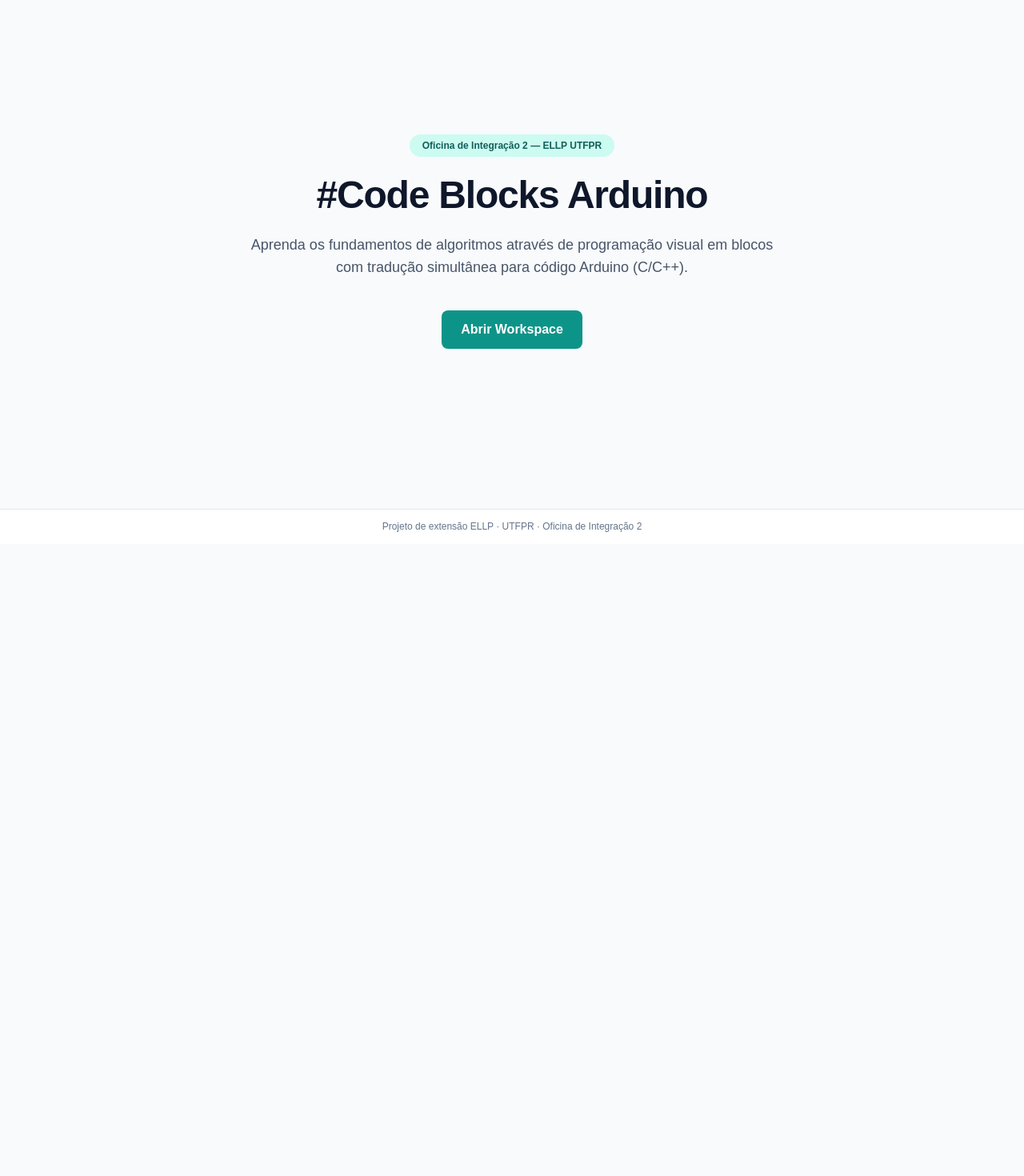
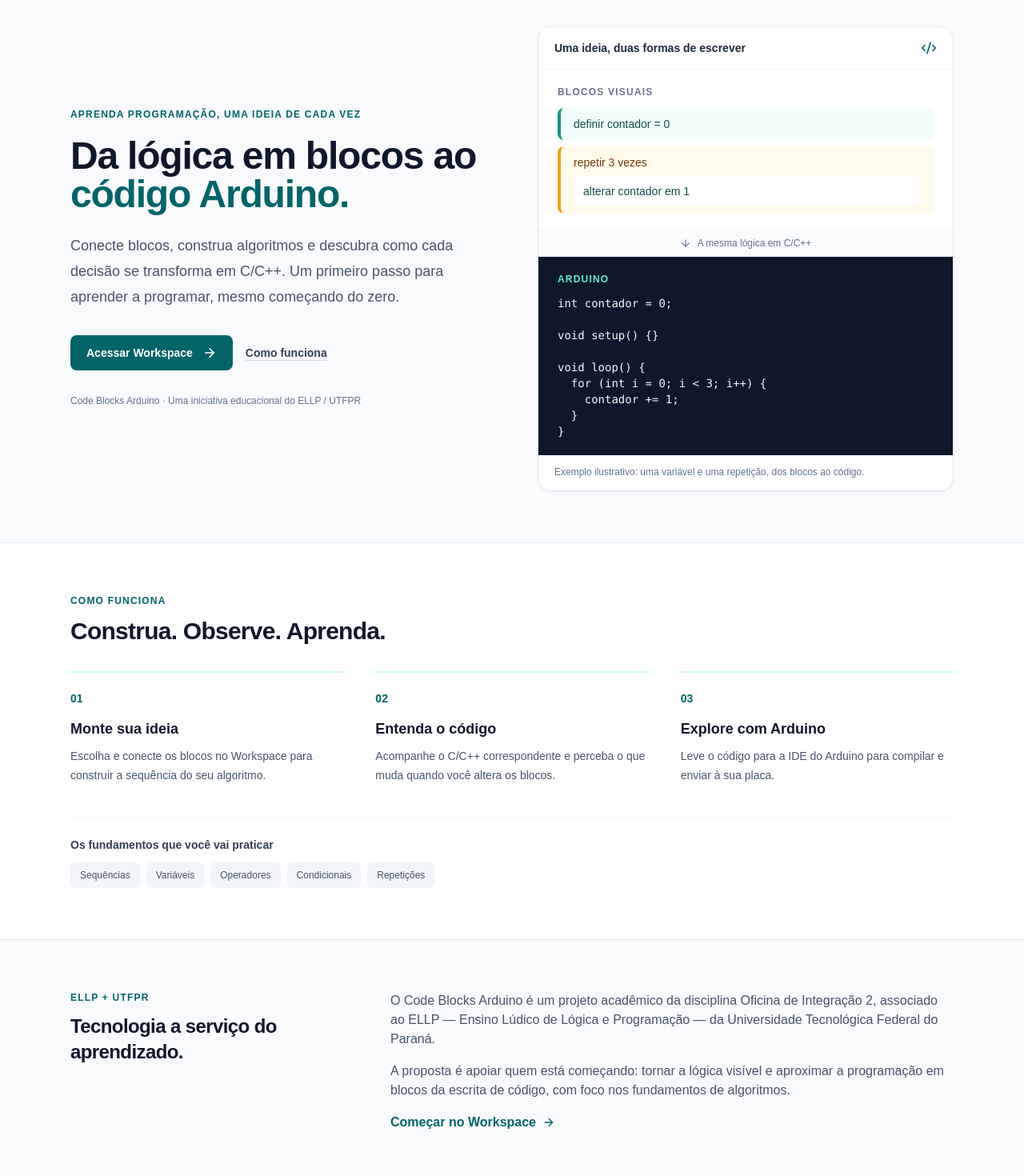
Before and after one commit to Oficina-integracao/code-blocks-oficina, a Next.js app: page / in a window 1280 px wide. Shown: the part 120-1590 px from the top of the page at 80% size. Before the commit the page ends 800 px from the top, so only its background shows below. Built offline with nearby package versions, Linux system fonts and the light colour scheme.

Commit message:
feat(home): add educational ELLP landing page
Present the ELLP and UTFPR context, illustrate blocks and Arduino code, and explain the learning workflow. Add navigation tests and record desktop and mobile validation.

Workspace and Google login integrations remain pending T024 and T029. Refs #42.

```diff
--- a/src/app/page.tsx
+++ b/src/app/page.tsx
@@ -1,26 +1,14 @@
+import React from "react";
+import { Hero } from "@/components/home/hero";
+import { LearningPath } from "@/components/home/learning-path";
+import { AboutProject } from "@/components/home/about-project";
+
 export default function HomePage() {
   return (
-    <main className="flex flex-1 flex-col items-center justify-start px-6 py-10 text-center sm:justify-center sm:py-24">
-      <div className="max-w-2xl space-y-6">
-        <span className="inline-block rounded-full bg-teal-100 px-4 py-1.5 text-xs font-semibold text-teal-800">
-          Oficina de Integração 2 — ELLP UTFPR
-        </span>
-        <h1 className="text-4xl font-bold tracking-tight text-slate-900 sm:text-5xl">
-          #Code Blocks Arduino
-        </h1>
-        <p className="text-lg text-slate-600">
-          Aprenda os fundamentos de algoritmos através de programação visual em blocos com tradução
-          simultânea para código Arduino (C/C++).
-        </p>
-        <div className="flex justify-center gap-4 pt-4">
-          <a
-            href="/workspace"
-            className="rounded-lg bg-teal-600 px-6 py-3 font-semibold text-white shadow-sm hover:bg-teal-700 transition"
-          >
-            Abrir Workspace
-          </a>
-        </div>
-      </div>
+    <main>
+      <Hero />
+      <LearningPath />
+      <AboutProject />
     </main>
   );
 }
--- /dev/null
+++ b/src/components/home/about-project.tsx
@@ -0,0 +1,35 @@
+import React from "react";
+import Link from "next/link";
+import { ArrowRight } from "lucide-react";
+
+export function AboutProject() {
+  return (
+    <section className="mx-auto grid max-w-6xl gap-6 px-6 py-12 sm:py-16 md:grid-cols-[1fr_2fr] md:gap-12">
+      <div>
+        <p className="text-xs font-bold uppercase tracking-widest text-arduino-dark">
+          ELLP + UTFPR
+        </p>
+        <h2 className="mt-3 text-2xl font-bold tracking-tight text-slate-900">
+          Tecnologia a serviço do aprendizado.
+        </h2>
+      </div>
+      <div className="space-y-4 text-sm leading-7 text-slate-600 sm:text-base">
+        <p>
+          O Code Blocks Arduino é um projeto acadêmico da disciplina Oficina de Integração 2,
+          associado ao ELLP — Ensino Lúdico de Lógica e Programação — da Universidade Tecnológica
+          Federal do Paraná.
+        </p>
+        <p>
+          A proposta é apoiar quem está começando: tornar a lógica visível e aproximar a programação
+          em blocos da escrita de código, com foco nos fundamentos de algoritmos.
+        </p>
+        <Link
+          href="/workspace"
+          className="inline-flex items-center gap-2 rounded-md font-semibold text-arduino-dark hover:underline focus-visible:outline-none focus-visible:ring-2 focus-visible:ring-teal-500"
+        >
+          Começar no Workspace <ArrowRight size={16} aria-hidden="true" />
+        </Link>
+      </div>
+    </section>
+  );
+}
--- /dev/null
+++ b/src/components/home/algorithm-preview.tsx
@@ -0,0 +1,55 @@
+import React from "react";
+import { ArrowDown, Code2 } from "lucide-react";
+
+const exampleCode = `int contador = 0;
+
+void setup() {}
+
+void loop() {
+  for (int i = 0; i < 3; i++) {
+    contador += 1;
+  }
+}`;
+
+export function AlgorithmPreview() {
+  return (
+    <figure className="min-w-0 overflow-hidden rounded-2xl border border-slate-200 bg-white shadow-sm">
+      <div className="flex items-center justify-between border-b border-slate-100 px-5 py-4">
+        <span className="text-sm font-semibold text-slate-800">
+          Uma ideia, duas formas de escrever
+        </span>
+        <Code2 size={20} className="shrink-0 text-arduino-dark" aria-hidden="true" />
+      </div>
+      <div className="px-5 py-5 sm:px-6">
+        <p className="mb-3 text-xs font-semibold uppercase tracking-widest text-slate-500">
+          Blocos visuais
+        </p>
+        <div className="space-y-2 text-sm font-medium">
+          <div className="rounded-lg border-l-4 border-teal-600 bg-teal-50 px-4 py-2.5 text-teal-900">
+            definir contador = 0
+          </div>
+          <div className="rounded-lg border-l-4 border-amber-500 bg-amber-50 px-4 py-2.5 text-amber-900">
+            repetir 3 vezes
+            <div className="mt-2 rounded-md bg-white px-3 py-2 text-teal-900">
+              alterar contador em 1
+            </div>
+          </div>
+        </div>
+      </div>
+      <div className="flex items-center justify-center gap-2 border-y border-slate-100 bg-slate-50 py-2 text-xs text-slate-500">
+        <ArrowDown size={14} aria-hidden="true" />A mesma lógica em C/C++
+      </div>
+      <div className="bg-slate-900 px-5 py-5 sm:px-6">
+        <p className="mb-3 text-xs font-semibold uppercase tracking-widest text-teal-300">
+          Arduino
+        </p>
+        <pre className="whitespace-pre-wrap break-words text-xs leading-6 text-slate-100 sm:text-sm">
+          <code>{exampleCode}</code>
+        </pre>
+      </div>
+      <figcaption className="px-5 py-3 text-xs leading-relaxed text-slate-500">
+        Exemplo ilustrativo: uma variável e uma repetição, dos blocos ao código.
+      </figcaption>
+    </figure>
+  );
+}
--- /dev/null
+++ b/src/components/home/hero.tsx
@@ -0,0 +1,41 @@
+import React from "react";
+import Link from "next/link";
+import { ArrowRight } from "lucide-react";
+import { AlgorithmPreview } from "@/components/home/algorithm-preview";
+
+export function Hero() {
+  return (
+    <section className="mx-auto grid max-w-6xl items-center gap-10 px-6 py-10 sm:py-16 lg:grid-cols-2 lg:gap-16">
+      <div>
+        <p className="mb-5 text-xs font-bold uppercase tracking-widest text-arduino-dark">
+          Aprenda programação, uma ideia de cada vez
+        </p>
+        <h1 className="max-w-xl text-4xl font-bold leading-tight tracking-tight text-slate-900 sm:text-5xl">
+          Da lógica em blocos ao <span className="text-arduino-dark">código Arduino.</span>
+        </h1>
+        <p className="mt-6 max-w-lg text-base leading-7 text-slate-600 sm:text-lg sm:leading-8">
+          Conecte blocos, construa algoritmos e descubra como cada decisão se transforma em C/C++.
+          Um primeiro passo para aprender a programar, mesmo começando do zero.
+        </p>
+        <div className="mt-8 flex flex-col items-start gap-4 sm:flex-row sm:items-center">
+          <Link
+            href="/workspace"
+            className="inline-flex items-center justify-center gap-3 rounded-lg bg-arduino-dark px-5 py-3 text-sm font-semibold text-white transition-colors hover:bg-teal-800 focus-visible:outline-none focus-visible:ring-2 focus-visible:ring-teal-500 focus-visible:ring-offset-2"
+          >
+            Acessar Workspace <ArrowRight size={18} aria-hidden="true" />
+          </Link>
+          <a
+            href="#como-funciona"
+            className="rounded-md py-2 text-sm font-semibold text-slate-700 underline decoration-slate-300 underline-offset-4 hover:text-arduino-dark focus-visible:outline-none focus-visible:ring-2 focus-visible:ring-teal-500"
+          >
+            Como funciona
+          </a>
+        </div>
+        <p className="mt-7 text-xs leading-5 text-slate-500">
+          Code Blocks Arduino · Uma iniciativa educacional do ELLP / UTFPR
+        </p>
+      </div>
+      <AlgorithmPreview />
+    </section>
+  );
+}
--- /dev/null
+++ b/src/components/home/learning-path.tsx
@@ -0,0 +1,59 @@
+import React from "react";
+
+const steps = [
+  {
+    title: "Monte sua ideia",
+    description:
+      "Escolha e conecte os blocos no Workspace para construir a sequência do seu algoritmo.",
+  },
+  {
+    title: "Entenda o código",
+    description:
+      "Acompanhe o C/C++ correspondente e perceba o que muda quando você altera os blocos.",
+  },
+  {
+    title: "Explore com Arduino",
+    description: "Leve o código para a IDE do Arduino para compilar e enviar à sua placa.",
+  },
+];
+
+const concepts = ["Sequências", "Variáveis", "Operadores", "Condicionais", "Repetições"];
+
+export function LearningPath() {
+  return (
+    <section id="como-funciona" className="scroll-mt-6 border-y border-slate-200 bg-white">
+      <div className="mx-auto max-w-6xl px-6 py-12 sm:py-16">
+        <p className="text-xs font-bold uppercase tracking-widest text-arduino-dark">
+          Como funciona
+        </p>
+        <h2 className="mt-3 text-2xl font-bold tracking-tight text-slate-900 sm:text-3xl">
+          Construa. Observe. Aprenda.
+        </h2>
+        <ol className="mt-8 grid gap-8 md:grid-cols-3 md:gap-10">
+          {steps.map((step, index) => (
+            <li key={step.title} className="border-t-2 border-teal-100 pt-5">
+              <span className="text-sm font-semibold text-arduino-dark">0{index + 1}</span>
+              <h3 className="mt-3 text-lg font-semibold text-slate-900">{step.title}</h3>
+              <p className="mt-2 text-sm leading-6 text-slate-600">{step.description}</p>
+            </li>
+          ))}
+        </ol>
+        <div className="mt-10 border-t border-slate-100 pt-6">
+          <h3 className="text-sm font-semibold text-slate-700">
+            Os fundamentos que você vai praticar
+          </h3>
+          <ul className="mt-3 flex flex-wrap gap-2">
+            {concepts.map((concept) => (
+              <li
+                key={concept}
+                className="rounded-md bg-slate-100 px-3 py-2 text-xs text-slate-600"
+              >
+                {concept}
+              </li>
+            ))}
+          </ul>
+        </div>
+      </div>
+    </section>
+  );
+}
```
Also changed, not shown: specs/001-code-blocks-arduino/tasks.md (+4 -0 lines), 1 other file (tests, documents, lock files or other folders).
